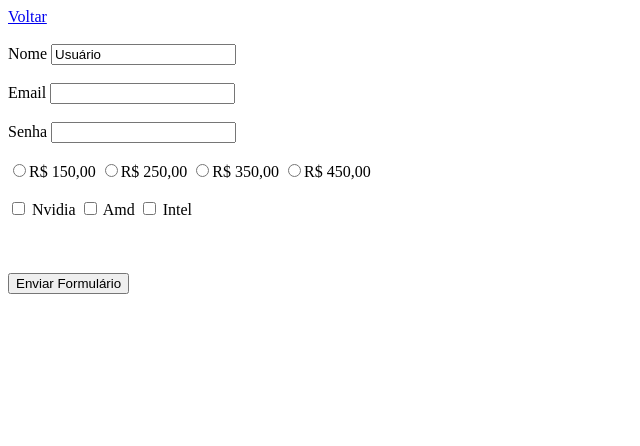
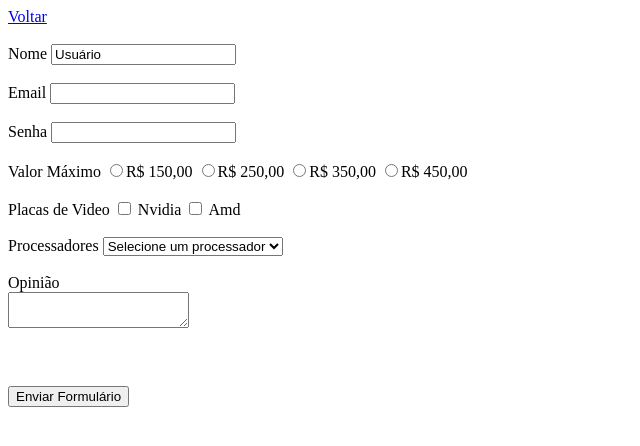
Before and after one commit to PedroCunha1/curso-vidafullstack, a plain HTML site: page forms.html in a window 1280 px wide. Shown: the whole page, without its empty margins (0-640 px from the left). Drawn offline with Linux system fonts and the light colour scheme.

Commit message:
primeiro form

```diff
--- a/forms.html
+++ b/forms.html
@@ -34,6 +34,9 @@
     <br>
     <div>
       <label>
+        Valor Máximo
+      </label>
+      <label>
         <input type="radio" name="preco" value="150">R$ 150,00
       </label>
       <label>
@@ -49,13 +52,31 @@
     <br>
     <div>
       <label>
+        Placas de Video
+      </label>
+      <label>
         <input type="checkbox" name=placasDeVideo value="nvidia"> Nvidia
       </label>
       <label>
         <input type="checkbox" name=placasDeVideo value="amd"> Amd
       </label>
+    </div>
+    <div>
+      <br>
       <label>
-        <input type="checkbox" name=placasDeVideo value="Intel"> Intel
+        Processadores
+        <select>
+          <option value="" selected>Selecione um processador</option>
+          <option value="AMD">AMD</option>
+          <option value="INTEL">INTEL</option>
+        </select>
+      </label>
+      <br>
+    </div>
+    <div>
+      <br>
+      <label>Opinião<br>
+        <textarea></textarea>
       </label>
     </div>
     <br><br><br>
```
